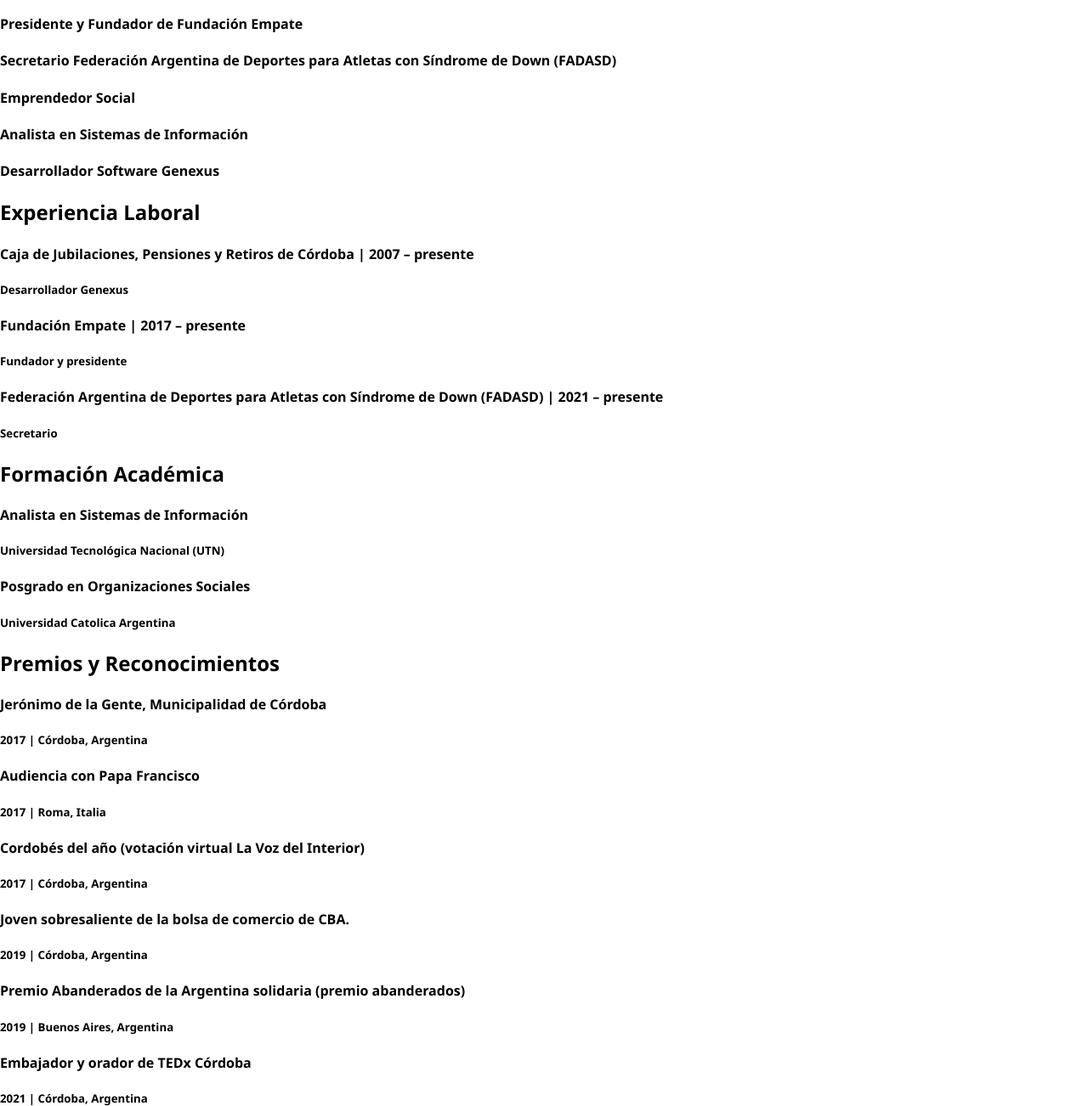
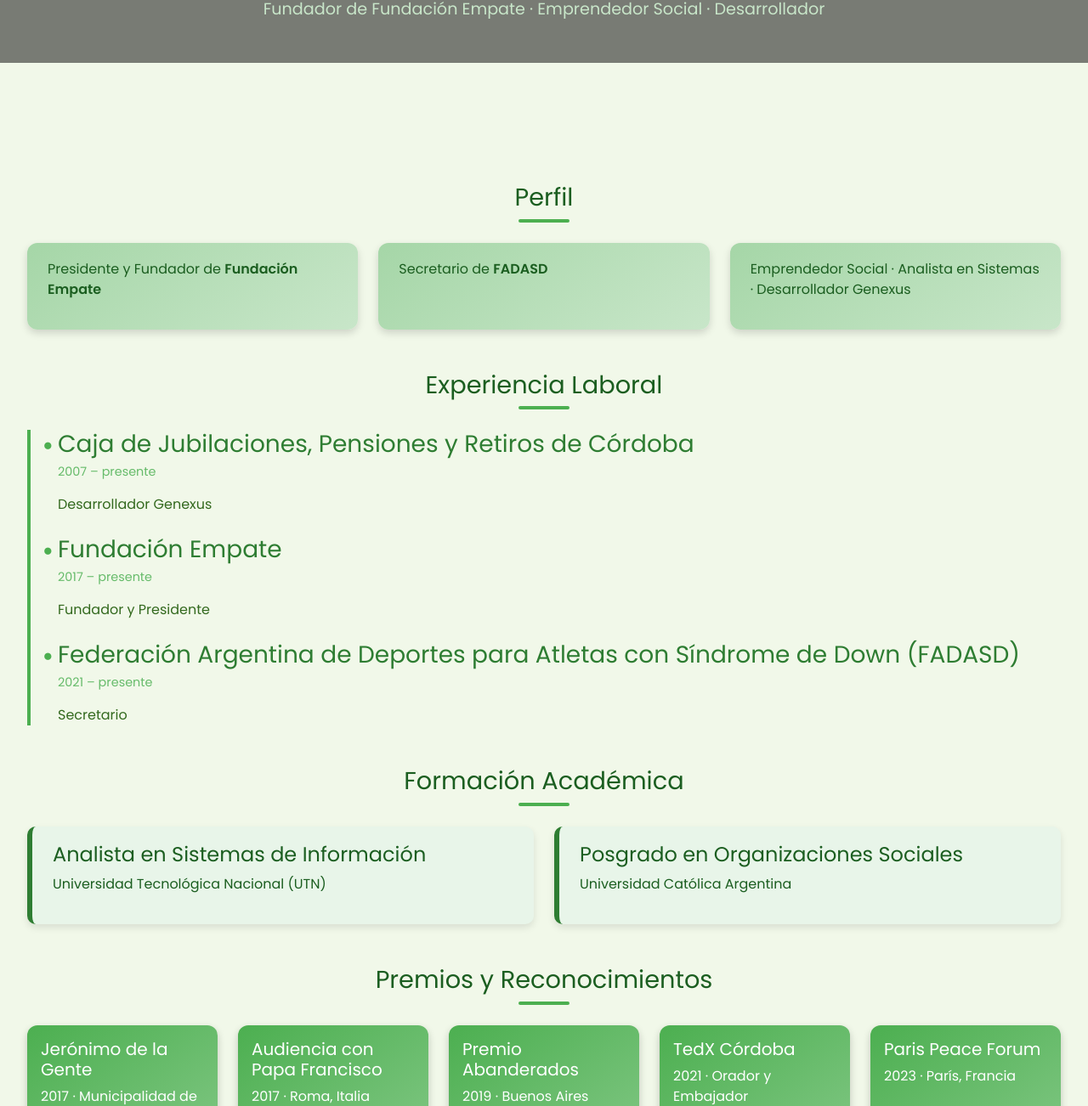
Before and after one commit to germanlaborda/proyecto-coder, a plain HTML site: page sites/curriculum.html in a window 1280 px wide. Shown: the part 249-1551 px from the top of the page at 85% size. Drawn offline with nearby package versions, Linux system fonts and the light colour scheme.

Commit message:
Update curriculum.html

```diff
--- a/sites/curriculum.html
+++ b/sites/curriculum.html
@@ -3,66 +3,130 @@
 <head>
   <meta charset="UTF-8">
   <meta name="viewport" content="width=device-width, initial-scale=1.0">
-  <title>Curriculum - Germán Laborda</title>
+  <title>Currículum - Germán Laborda</title>
+  <link href="https://fonts.googleapis.com/css2?family=Poppins:wght@300;400;600&display=swap" rel="stylesheet">
   <link rel="stylesheet" href="../style.css">
+  <link href="https://cdn.jsdelivr.net/npm/bootstrap@5.3.2/dist/css/bootstrap.min.css" rel="stylesheet">
 </head>
-<body>
-  <header>
-    <nav>
-      <ul>
-        <li><a href="../index.html">Home</a></li>
-        <li><a href="curriculum.html">Curriculum</a></li>
-        <li><a href="fotos.html">Galería de Fotos</a></li>
-        <li><a href="videos.html">Galería de Videos</a></li>
-        <li><a href="contacto.html">Contacto</a></li>
-      </ul>
-    </nav>
+
+<body class="cv-body">
+
+  <!-- NAVBAR -->
+  <nav class="navbar navbar-expand-lg cv-navbar">
+    <div class="container">
+      <a class="navbar-brand text-white fw-bold" href="#">Germán Laborda</a>
+      <button class="navbar-toggler" type="button" data-bs-toggle="collapse" data-bs-target="#navbarNav">
+        <span class="navbar-toggler-icon"></span>
+      </button>
+      <div class="collapse navbar-collapse" id="navbarNav">
+        <ul class="navbar-nav ms-auto">
+          <li class="nav-item"><a class="nav-link text-white" href="../index.html">Inicio</a></li>
+          <li class="nav-item"><a class="nav-link text-white active" href="curriculum.html">Currículum</a></li>
+          <li class="nav-item"><a class="nav-link text-white" href="fotos.html">Fotos</a></li>
+          <li class="nav-item"><a class="nav-link text-white" href="videos.html">Videos</a></li>
+          <li class="nav-item"><a class="nav-link text-white" href="contacto.html">Contacto</a></li>
+        </ul>
+      </div>
+    </div>
+  </nav>
+
+  <!-- HEADER BANNER -->
+  <header class="cv-banner">
+    <div class="cv-overlay">
+      <h1>Germán Laborda</h1>
+      <p>Fundador de Fundación Empate · Emprendedor Social · Desarrollador</p>
+    </div>
   </header>
 
-  <main>
-    <h1>Curriculum</h1>
-    <h2>Perfil</h2>
-      <h4>Presidente y Fundador de Fundación Empate</h4>
-      <h4>Secretario Federación Argentina de Deportes para Atletas con Síndrome de Down (FADASD)</h4>
-      <h4>Emprendedor Social</h4>
-      <h4>Analista en Sistemas de Información</h4>
-      <h4>Desarrollador Software Genexus</h4>
+  <!-- CONTENIDO PRINCIPAL -->
+  <main class="cv-container">
 
+    <!-- PERFIL -->
+    <section class="cv-section perfil">
+      <h2>Perfil</h2>
+      <div class="cv-card-grid">
+        <div class="cv-card">
+          <p>Presidente y Fundador de <strong>Fundación Empate</strong></p>
+        </div>
+        <div class="cv-card">
+          <p>Secretario de <strong>FADASD</strong></p>
+        </div>
+        <div class="cv-card">
+          <p>Emprendedor Social · Analista en Sistemas · Desarrollador Genexus</p>
+        </div>
+      </div>
+    </section>
 
-    <h2>Experiencia Laboral</h2>
-      <h4>Caja de Jubilaciones, Pensiones y Retiros de Córdoba | 2007 – presente</h4>
-      <h5>Desarrollador Genexus</h5>
-      <h4>Fundación Empate | 2017 – presente</h4>
-      <h5>Fundador y presidente</h5>
-      <h4>Federación Argentina de Deportes para Atletas con Síndrome de Down (FADASD) | 2021 – presente</h4>
-      <h5>Secretario</h5>
+    <!-- EXPERIENCIA -->
+    <section class="cv-section experiencia">
+      <h2>Experiencia Laboral</h2>
+      <div class="cv-timeline">
+        <div class="cv-timeline-item">
+          <h3>Caja de Jubilaciones, Pensiones y Retiros de Córdoba</h3>
+          <p class="fecha">2007 – presente</p>
+          <p class="cargo">Desarrollador Genexus</p>
+        </div>
+        <div class="cv-timeline-item">
+          <h3>Fundación Empate</h3>
+          <p class="fecha">2017 – presente</p>
+          <p class="cargo">Fundador y Presidente</p>
+        </div>
+        <div class="cv-timeline-item">
+          <h3>Federación Argentina de Deportes para Atletas con Síndrome de Down (FADASD)</h3>
+          <p class="fecha">2021 – presente</p>
+          <p class="cargo">Secretario</p>
+        </div>
+      </div>
+    </section>
 
-    <h2>Formación Académica</h2>
-      <h4>Analista en Sistemas de Información</h4>
-      <h5>Universidad Tecnológica Nacional (UTN)</h5>
-      <h4>Posgrado en Organizaciones Sociales</h4>
-      <h5>Universidad Catolica Argentina</h5>
+    <!-- EDUCACIÓN -->
+    <section class="cv-section formacion">
+      <h2>Formación Académica</h2>
+      <div class="cv-grid-2">
+        <div class="cv-block">
+          <h4>Analista en Sistemas de Información</h4>
+          <p>Universidad Tecnológica Nacional (UTN)</p>
+        </div>
+        <div class="cv-block">
+          <h4>Posgrado en Organizaciones Sociales</h4>
+          <p>Universidad Católica Argentina</p>
+        </div>
+      </div>
+    </section>
 
-    <h2>Premios y Reconocimientos</h2>
-      <h4>Jerónimo de la Gente, Municipalidad de Córdoba </h4>
-      <h5>2017 | Córdoba, Argentina</h5>
-      <h4>Audiencia con Papa Francisco</h4>
-      <h5>2017 | Roma, Italia  </h5>
-      <h4>Cordobés del año (votación virtual La Voz del Interior)</h4>
-      <h5>2017 | Córdoba, Argentina  </h5>
-      <h4>Joven sobresaliente de la bolsa de comercio de CBA.</h4>
-      <h5>2019 | Córdoba, Argentina   </h5>
-      <h4>Premio Abanderados de la Argentina solidaria (premio abanderados)</h4>
-      <h5>2019 | Buenos Aires, Argentina    </h5>
-      <h4>Embajador y orador de TEDx Córdoba</h4>
-      <h5>2021 | Córdoba, Argentina </h5>
-      <h4>Orador en el Paris Peace Forum (Foro de la paz de Paris)</h4>
-      <h5>2023 | Paris, Francia </h5>
+    <!-- PREMIOS -->
+    <section class="cv-section premios">
+      <h2>Premios y Reconocimientos</h2>
+      <div class="cv-award-grid">
+        <div class="award-card">
+          <h5>Jerónimo de la Gente</h5>
+          <p>2017 · Municipalidad de Córdoba</p>
+        </div>
+        <div class="award-card">
+          <h5>Audiencia con Papa Francisco</h5>
+          <p>2017 · Roma, Italia</p>
+        </div>
+        <div class="award-card">
+          <h5>Premio Abanderados</h5>
+          <p>2019 · Buenos Aires</p>
+        </div>
+        <div class="award-card">
+          <h5>TedX Córdoba</h5>
+          <p>2021 · Orador y Embajador</p>
+        </div>
+        <div class="award-card">
+          <h5>Paris Peace Forum</h5>
+          <p>2023 · París, Francia</p>
+        </div>
+      </div>
+    </section>
+
   </main>
 
-  <footer>
-    <img src="../medios/logo.png" alt="Logo Fundación" class="logo-footer">
-    <p>Germán Laborda - presidente y fundador de Fundación Empate</p>
+  <footer class="cv-footer">
+    <p>© 2025 Germán Laborda · Fundación Empate</p>
   </footer>
+
+  <script src="https://cdn.jsdelivr.net/npm/bootstrap@5.3.2/dist/js/bootstrap.bundle.min.js"></script>
 </body>
 </html>
```
